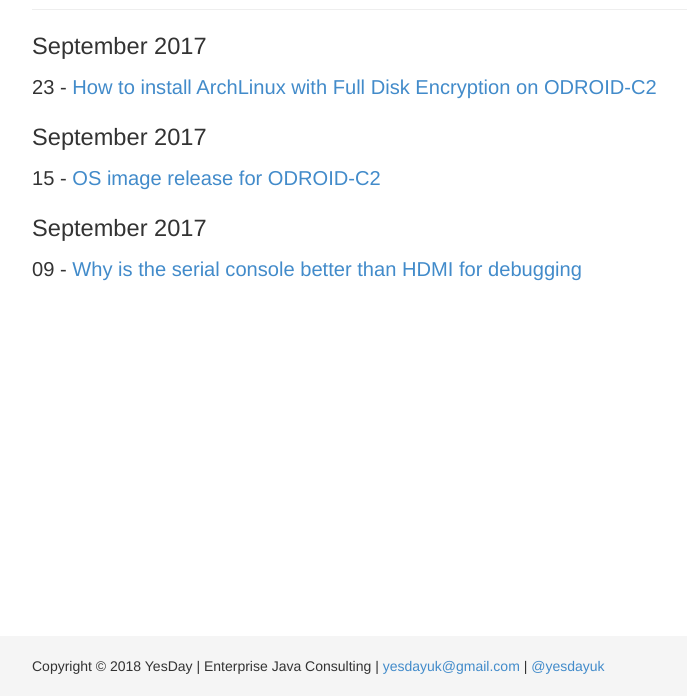
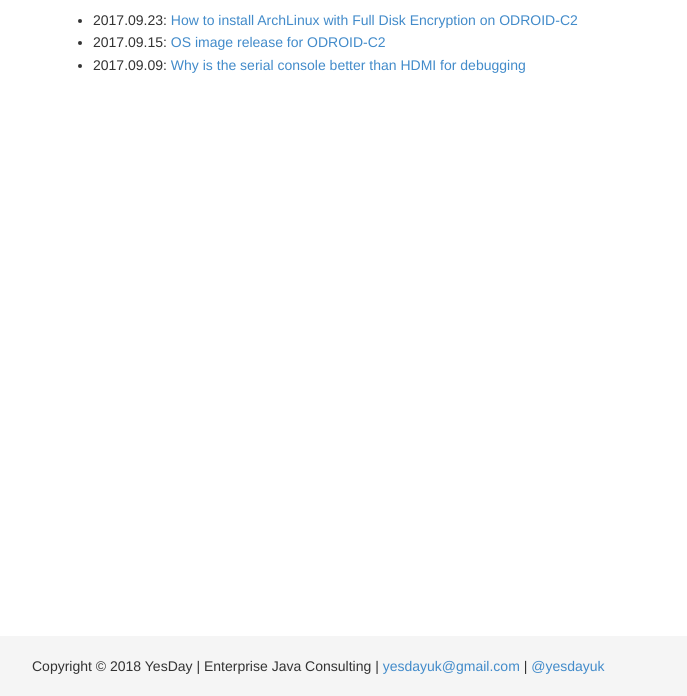
Before and after one commit to yesday/yesday.github.io, a plain HTML site: page tags/odroid-c2.html in a window 1280 px wide. Shown: the part 164-860 px from the top of the page, without its empty margins (38-725 px from the left). Drawn offline with Linux system fonts and the light colour scheme.

Commit message:
updated tags template

```diff
--- a/feed.xml
+++ b/feed.xml
@@ -6,8 +6,8 @@
     <atom:link href="http://yesday.github.io/feed.xml" rel="self" type="application/rss+xml" />
     <description>Web feed for the YesDay Blog</description>
     <language>en-gb</language>
-    <pubDate>Sun, 23 Sep 2018 19:26:09 +0100</pubDate>
-    <lastBuildDate>Sun, 23 Sep 2018 19:26:09 +0100</lastBuildDate>
+    <pubDate>Sun, 23 Sep 2018 20:26:22 +0100</pubDate>
+    <lastBuildDate>Sun, 23 Sep 2018 20:26:22 +0100</lastBuildDate>
 
     <item>
       <title>How to install ArchLinux with Full Disk Encryption on ODROID-C2</title>
--- a/tags/odroid-c2.html
+++ b/tags/odroid-c2.html
@@ -64,29 +64,29 @@
 		<div class="container">
 
 			<div class="page-header">
-				<h1>Tag: odroid-c2</h1>
+				<h3>Tag: odroid-c2</h3>
 			</div>
 
-
-				<h3>September 2017</h3>
-
-				<h4>23 - <a href="../blog/2017/how-to-install-archlinux-with-full-disk-encryption-on-odroid-c2.html">How to install ArchLinux with Full Disk Encryption on ODROID-C2</a></h4>
-
-
-
-
-				<h3>September 2017</h3>
-
-				<h4>15 - <a href="../blog/2017/os-image-release-for-odroid-c2.html">OS image release for ODROID-C2</a></h4>
-
-
-
-
-				<h3>September 2017</h3>
-
-				<h4>09 - <a href="../blog/2017/why-is-the-serial-console-better-than-hdmi-for-debugging.html">Why is the serial console better than HDMI for debugging</a></h4>
-
-
+            <ul>
+            <div>
+                <li>
+                    <span>2017.09.23: </span>
+                    <a href="../blog/2017/how-to-install-archlinux-with-full-disk-encryption-on-odroid-c2.html">How to install ArchLinux with Full Disk Encryption on ODROID-C2</a>
+                </li>
+            </div>
+            <div>
+                <li>
+                    <span>2017.09.15: </span>
+                    <a href="../blog/2017/os-image-release-for-odroid-c2.html">OS image release for ODROID-C2</a>
+                </li>
+            </div>
+            <div>
+                <li>
+                    <span>2017.09.09: </span>
+                    <a href="../blog/2017/why-is-the-serial-console-better-than-hdmi-for-debugging.html">Why is the serial console better than HDMI for debugging</a>
+                </li>
+            </div>
+            </ul>
 		</div>
 	</div>
 
```
Also changed, not shown: tags/alarm.html (+21 -21 lines), tags/archlinux.html (+21 -21 lines), tags/encryption.html (+15 -14 lines), tags/fde.html (+15 -14 lines), tags/luks.html (+15 -14 lines), tags/serial-console.html (+9 -7 lines), tags/uart.html (+9 -7 lines).
